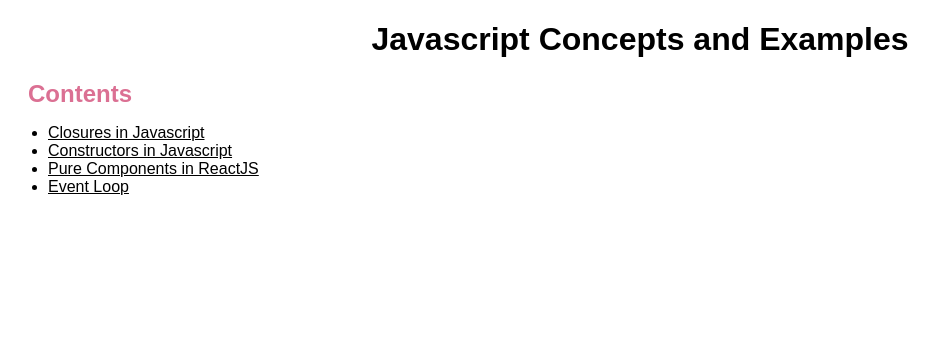
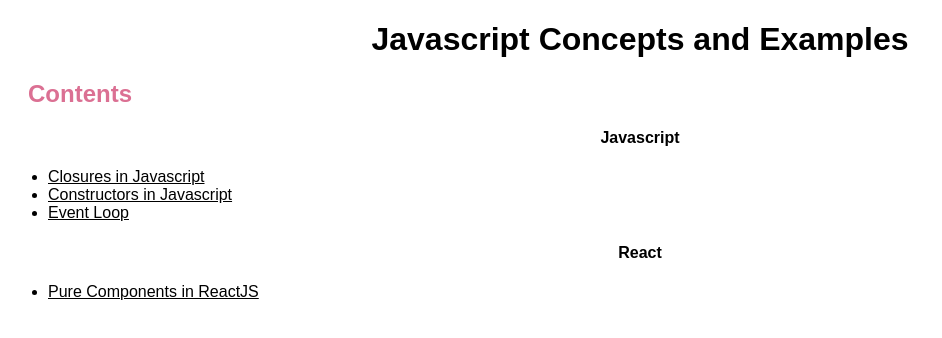
Before and after one commit to AarthiRaman/Javascript-concept-collection, a React (Create React App) app: page / in a window 1280 px wide. Shown: the top 338 px of the page, without its empty margins (0-942 px from the left). Built offline with nearby package versions, Linux system fonts and the light colour scheme.

Commit message:
Content - Update - Rearranging topics

```diff
--- a/src/components/ExerciseList.js
+++ b/src/components/ExerciseList.js
@@ -29,7 +29,8 @@
   dispatchGoToIndex,
   i18n
 }) {
-  const listOfTopics = Object.keys(i18n);
+  const listOfTopicsJS = Object.keys(i18n.js);
+  const listOfTopicsReact = Object.keys(i18n.react);
 
   return (
     <div>
@@ -40,10 +41,24 @@
       {isIndex && (
         <div className="ExerciseList">
           <SubText>Contents</SubText>
+          <h4>Javascript</h4>
           <ul>
-            {listOfTopics.map(topics => (
-              <OptionsList onClick={() => dispatchGoToTopic(i18n[topics])}>
-                {i18n[topics][0].text}
+            {listOfTopicsJS.map(topicName => (
+              <OptionsList
+                onClick={() => dispatchGoToTopic(i18n.js[topicName])}
+              >
+                {i18n.js[topicName][0].text}
+              </OptionsList>
+            ))}
+          </ul>
+
+          <h4>React</h4>
+          <ul>
+            {listOfTopicsReact.map(topicName => (
+              <OptionsList
+                onClick={() => dispatchGoToTopic(i18n.react[topicName])}
+              >
+                {i18n.react[topicName][0].text}
               </OptionsList>
             ))}
           </ul>
--- a/src/i18n/index.js
+++ b/src/i18n/index.js
@@ -4,8 +4,12 @@
 import eventLoop from "./eventLoop";
 
 export default {
-  Closure: closureText,
-  Constructors: constructorsText,
-  PureComponent: pureComponentText,
-  EventLoop: eventLoop
+  js: {
+    Closure: closureText,
+    Constructors: constructorsText,
+    EventLoop: eventLoop
+  },
+  react: {
+    PureComponent: pureComponentText
+  }
 };
```
Also changed, not shown: src/components/ExerciseContainer.js (+0 -15 lines).
